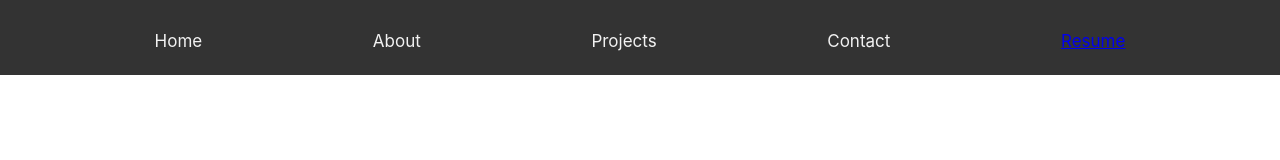
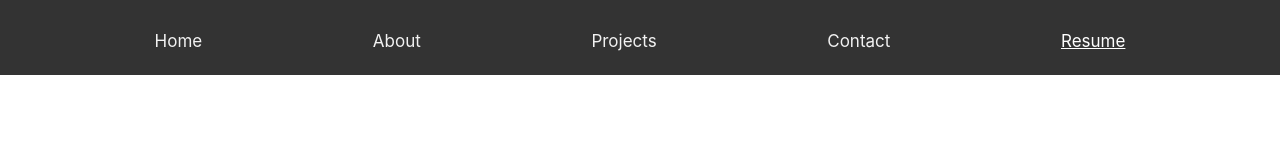
Before and after one commit to itizidon/personal-website, a React (Create React App) app: page / in a window 1280 px wide. Shown: the top 160 px of the page. Built offline with nearby package versions, Linux system fonts and the light colour scheme; no server answers.

Commit message:
changed header to white

```diff
--- a/src/App.css
+++ b/src/App.css
@@ -231,6 +231,6 @@
   padding-left: 30px;
 }
 
-.viewResume{
+#viewResume a{
   color: white;
 }
--- a/src/App.js
+++ b/src/App.js
@@ -16,7 +16,7 @@ export default function App() {
           <ul onClick={() => setSelected('about')}>About</ul>
           <ul onClick={() => setSelected('projects')}>Projects</ul>
           <ul onClick={() => setSelected('contact')}>Contact</ul>
-          <ul>
+          <ul id="viewResume">
             <a classname="viewResume" href={Don_Ng_Resume}>Resume</a>
           </ul>
         </div>
```
